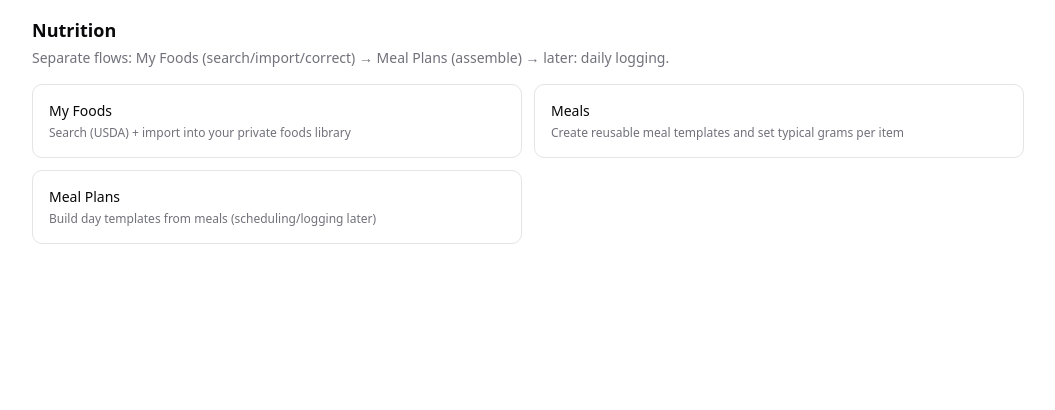
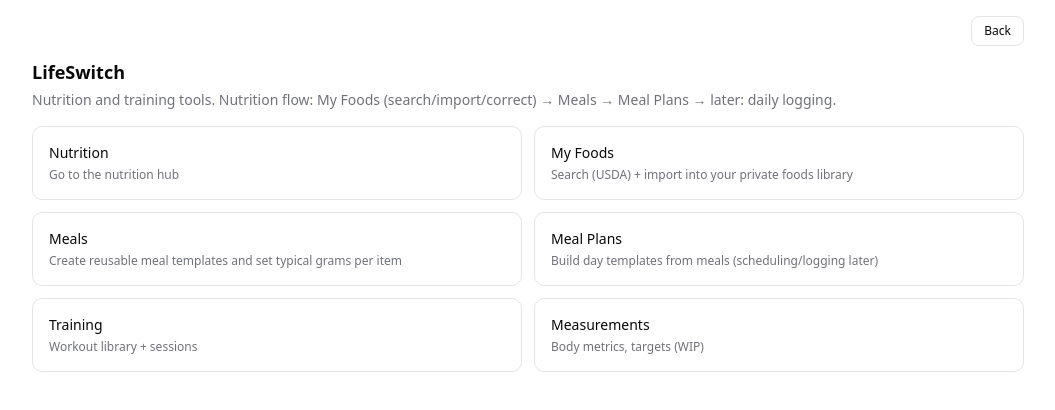
Before and after one commit to keashaborn/verbalsage-chat_v2, a Next.js app: page /lifeswitch/nutrition in a window 1280 px wide. Shown: the top 410 px of the page, without its empty margins (112-1167 px from the left). Built offline with nearby package versions, Linux system fonts and the light colour scheme.

Commit message:
auto: snapshot 2026-01-26T14:52:42Z

```diff
--- a/app/lifeswitch/nutrition/foods/page.tsx
+++ b/app/lifeswitch/nutrition/foods/page.tsx
@@ -302,7 +302,7 @@ export default function NutritionFoodsPage() {
   return (
     <div className="mx-auto max-w-5xl p-4 overflow-x-hidden">
       <div className="mb-3 flex justify-end">
-        <Link href="/lifeswitch/nutrition" className="rounded-md border px-3 py-1.5 text-xs hover:bg-muted/30">Back</Link>
+        <Link href="/lifeswitch" className="rounded-md border px-3 py-1.5 text-xs hover:bg-muted/30">Back</Link>
       </div>
       <div className="flex flex-col gap-3 sm:flex-row sm:items-start sm:justify-between">
         <div className="min-w-0">
--- a/app/lifeswitch/nutrition/meal-plans/page.tsx
+++ b/app/lifeswitch/nutrition/meal-plans/page.tsx
@@ -251,7 +251,7 @@ export default function MealPlansPage() {
     <div className="mx-auto max-w-5xl p-4">
 
       <div className="mb-3 flex justify-end">
-        <Link href="/lifeswitch/nutrition" className="rounded-md border px-3 py-1.5 text-xs hover:bg-muted/30">
+        <Link href="/lifeswitch" className="rounded-md border px-3 py-1.5 text-xs hover:bg-muted/30">
           Back
         </Link>
       </div>
--- a/app/lifeswitch/nutrition/meals/page.tsx
+++ b/app/lifeswitch/nutrition/meals/page.tsx
@@ -268,7 +268,7 @@ export default function MealsPage() {
     <div className="mx-auto max-w-5xl p-4 overflow-x-hidden">
 
       <div className="mb-3 flex justify-end">
-        <Link href="/lifeswitch/nutrition" className="rounded-md border px-3 py-1.5 text-xs hover:bg-muted/30">
+        <Link href="/lifeswitch" className="rounded-md border px-3 py-1.5 text-xs hover:bg-muted/30">
           Back
         </Link>
       </div>
--- a/app/lifeswitch/nutrition/page.tsx
+++ b/app/lifeswitch/nutrition/page.tsx
@@ -3,31 +3,49 @@ import Link from "next/link";
 export default function NutritionHubPage() {
   return (
     <div className="mx-auto max-w-5xl p-4">
-      <div className="text-lg font-semibold">Nutrition</div>
+      <div className="mb-3 flex justify-end">
+        <Link
+          href="/lifeswitch"
+          className="rounded-md border px-3 py-1.5 text-xs hover:bg-muted/30"
+        >
+          Back
+        </Link>
+      </div>
+
+      <div className="text-lg font-semibold">LifeSwitch</div>
       <div className="mt-1 text-sm text-muted-foreground">
-        Separate flows: My Foods (search/import/correct) → Meal Plans (assemble) → later: daily logging.
+        Nutrition and training tools. Nutrition flow: My Foods (search/import/correct) → Meals → Meal Plans → later: daily logging.
       </div>
 
       <div className="mt-4 grid gap-3 sm:grid-cols-2">
+        <Link href="/lifeswitch" className="rounded-lg border p-4 hover:bg-muted/40">
+          <div className="text-sm font-medium">Nutrition</div>
+          <div className="mt-1 text-xs text-muted-foreground">Go to the nutrition hub</div>
+        </Link>
+
         <Link href="/lifeswitch/nutrition/foods" className="rounded-lg border p-4 hover:bg-muted/40">
           <div className="text-sm font-medium">My Foods</div>
-          <div className="mt-1 text-xs text-muted-foreground">
-            Search (USDA) + import into your private foods library
-          </div>
+          <div className="mt-1 text-xs text-muted-foreground">Search (USDA) + import into your private foods library</div>
         </Link>
 
         <Link href="/lifeswitch/nutrition/meals" className="rounded-lg border p-4 hover:bg-muted/40">
           <div className="text-sm font-medium">Meals</div>
-          <div className="mt-1 text-xs text-muted-foreground">
-            Create reusable meal templates and set typical grams per item
-          </div>
+          <div className="mt-1 text-xs text-muted-foreground">Create reusable meal templates and set typical grams per item</div>
         </Link>
 
         <Link href="/lifeswitch/nutrition/meal-plans" className="rounded-lg border p-4 hover:bg-muted/40">
           <div className="text-sm font-medium">Meal Plans</div>
-          <div className="mt-1 text-xs text-muted-foreground">
-            Build day templates from meals (scheduling/logging later)
-          </div>
+          <div className="mt-1 text-xs text-muted-foreground">Build day templates from meals (scheduling/logging later)</div>
+        </Link>
+
+        <Link href="/lifeswitch/training" className="rounded-lg border p-4 hover:bg-muted/40">
+          <div className="text-sm font-medium">Training</div>
+          <div className="mt-1 text-xs text-muted-foreground">Workout library + sessions</div>
+        </Link>
+
+        <Link href="/lifeswitch/measurements" className="rounded-lg border p-4 hover:bg-muted/40">
+          <div className="text-sm font-medium">Measurements</div>
+          <div className="mt-1 text-xs text-muted-foreground">Body metrics, targets (WIP)</div>
         </Link>
       </div>
     </div>
--- a/app/lifeswitch/page.tsx
+++ b/app/lifeswitch/page.tsx
@@ -3,6 +3,11 @@ import Link from "next/link";
 export default function LifeSwitchHome() {
   return (
     <div className="mx-auto max-w-5xl p-4">
+      <div className="mb-3 flex justify-end">
+        <Link href="/" className="rounded-md border px-3 py-1.5 text-xs hover:bg-muted/30">
+          Exit
+        </Link>
+      </div>
       <div className="mb-6">
         <h1 className="text-2xl font-semibold">LifeSwitch</h1>
         <div className="mt-1 text-sm text-muted-foreground">Nutrition, training, and measurements.</div>
```
